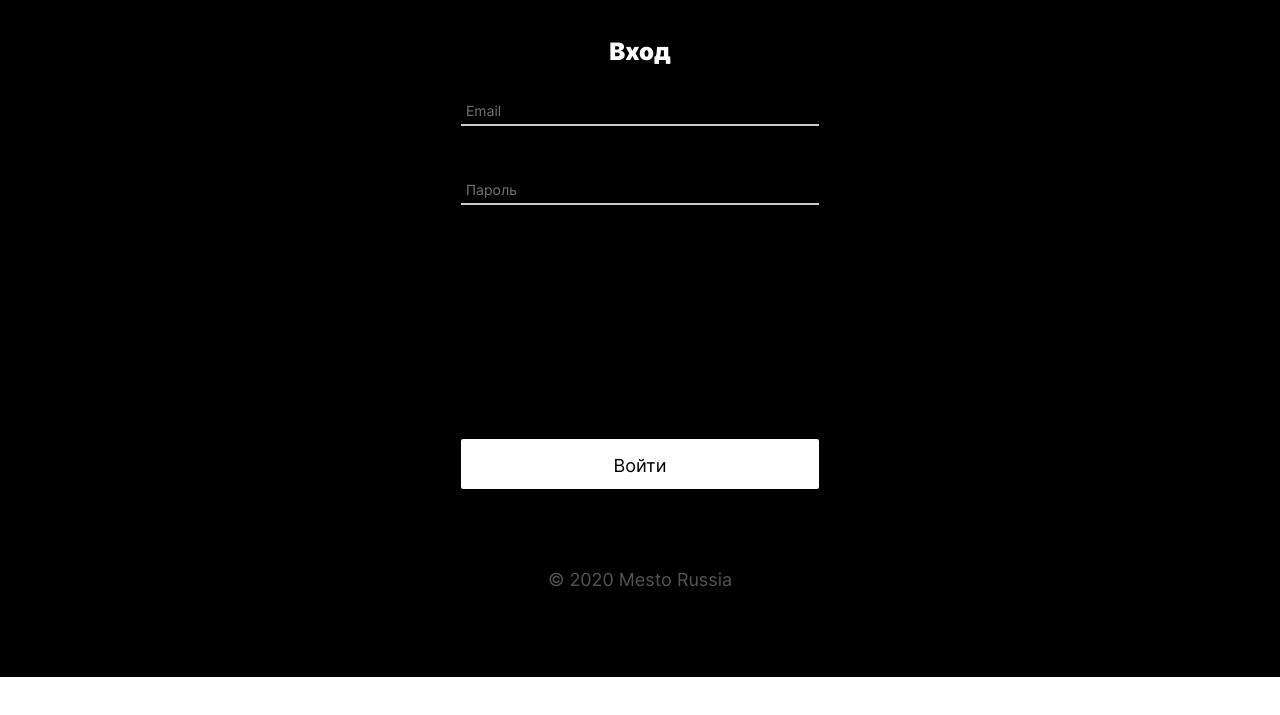
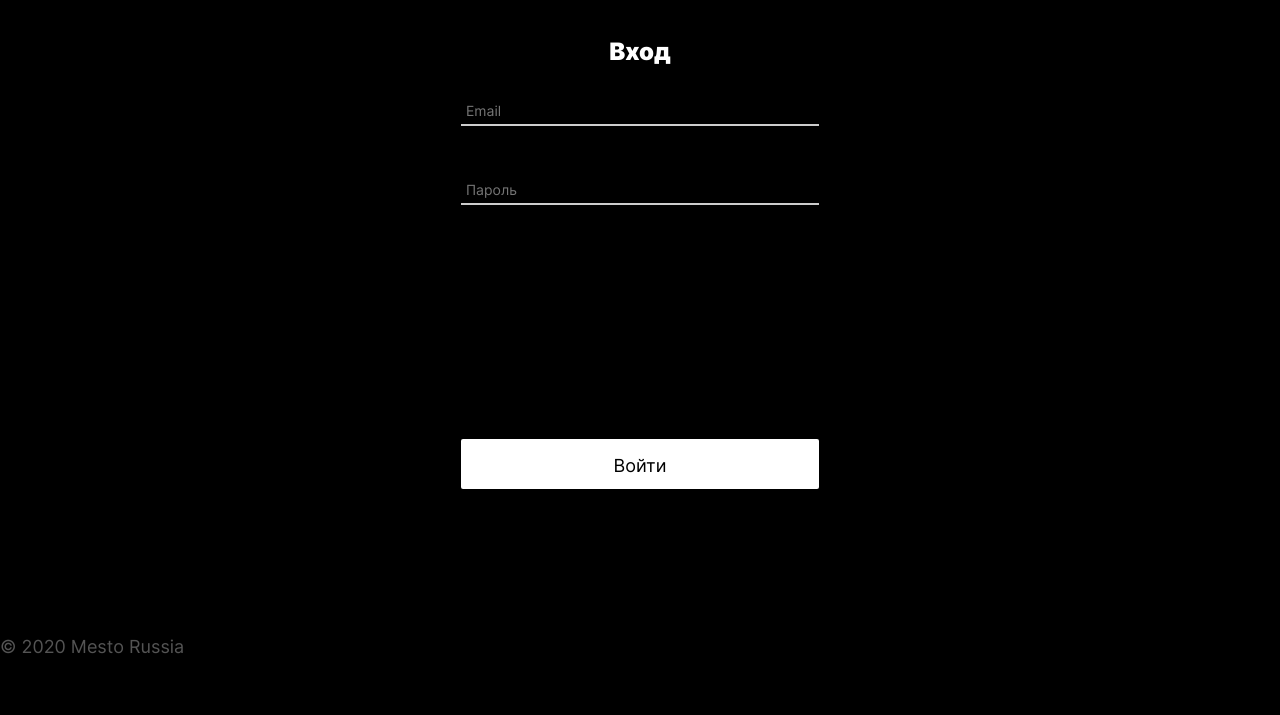
Before and after one commit to apzaripova/react-mesto-api-full, a React app in the folder frontend/: page /sign-in in a window 1280 px wide. Shown: the part 123-838 px from the top of the page. Before the commit the page ends 800 px from the top, so only its background shows below. Built offline with nearby package versions, Linux system fonts and the light colour scheme; no server answers.

```diff
--- a/frontend/src/blocks/footer/footer.css
+++ b/frontend/src/blocks/footer/footer.css
@@ -1,4 +1,10 @@
 .footer {
-    max-width: 882px;
-    margin: 0 auto;
+  max-width: 882px;
+  padding: 48px 0 36px;
+}
+
+@media screen and (min-width: 720px) {
+  .footer {
+      padding: 67px 0 60px;
   }
+}
```
